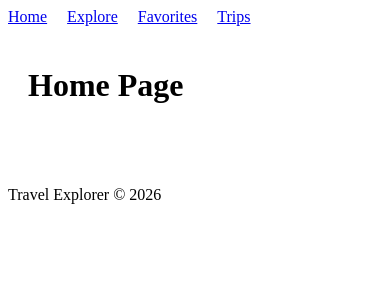
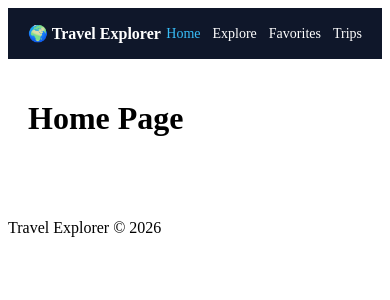
Before and after one commit to theendtx/Travel-Explorer, a React (Vite) app: page / in a window 390 px wide. Shown: the top 300 px of the page. Built offline with nearby package versions, Linux system fonts and the light colour scheme.

Commit message:
feat: responsive navigation bar

```diff
--- /dev/null
+++ b/src/components/Header/Header.css
@@ -0,0 +1,45 @@
+.header {
+  background: #0f172a;
+  color: white;
+}
+
+.header-container {
+  max-width: 1200px;
+  margin: 0 auto;
+  padding: 16px 20px;
+
+  display: flex;
+  justify-content: space-between;
+  align-items: center;
+}
+
+.logo {
+  font-size: 20px;
+  font-weight: bold;
+}
+
+.nav {
+  display: flex;
+  gap: 20px;
+}
+
+.nav a {
+  text-decoration: none;
+  color: white;
+  font-weight: 500;
+}
+
+.nav a.active {
+  color: #38bdf8;
+}
+
+@media (max-width: 768px) {
+  .nav {
+    gap: 12px;
+    font-size: 14px;
+  }
+
+  .logo {
+    font-size: 16px;
+  }
+}
--- a/src/components/Header/Header.tsx
+++ b/src/components/Header/Header.tsx
@@ -1,14 +1,19 @@
-import { Link } from 'react-router-dom'
+import { NavLink } from "react-router-dom"
+import "./Header.css"
 
 export function Header() {
-    return (
-        <header>
-            <nav style={{ display: "flex", gap: "20px" }}>
-                <Link to="/">Home</Link>
-                <Link to="/explore">Explore</Link>
-                <Link to="/favorites">Favorites</Link>
-                <Link to="/trips">Trips</Link>
-            </nav>
-        </header>
-    )
+  return (
+    <header className="header">
+      <div className="header-container">
+        <div className="logo">🌍 Travel Explorer</div>
+
+        <nav className="nav">
+          <NavLink to="/">Home</NavLink>
+          <NavLink to="/explore">Explore</NavLink>
+          <NavLink to="/favorites">Favorites</NavLink>
+          <NavLink to="/trips">Trips</NavLink>
+        </nav>
+      </div>
+    </header>
+  )
 }
```
